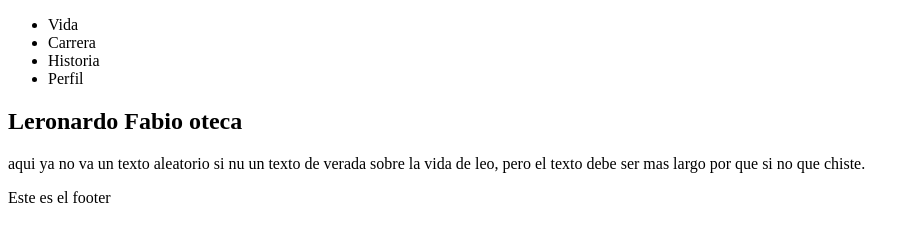
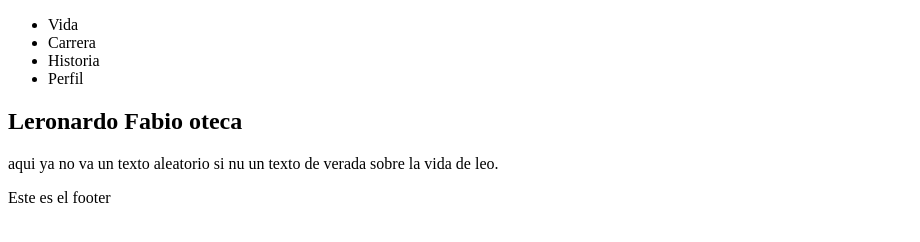
Before and after one commit to oteka21/git-2019, a plain HTML site: page index.html in a window 1280 px wide. Shown: the whole page, without its empty margins (0-920 px from the left). Drawn offline with Linux system fonts and the light colour scheme.

Commit message:
este commit se hizo desde vi para parecer mas inteligentes

```diff
--- a/index.html
+++ b/index.html
@@ -20,7 +20,7 @@
             Leronardo Fabio oteca
         </h1>
         <p>
-            aqui ya no va un texto aleatorio si nu un texto de verada sobre la vida de leo, pero el texto debe ser mas largo por que si no que chiste.
+            aqui ya no va un texto aleatorio si nu un texto de verada sobre la vida de leo.
         </p>
     </Section>
     <Footer>
```
